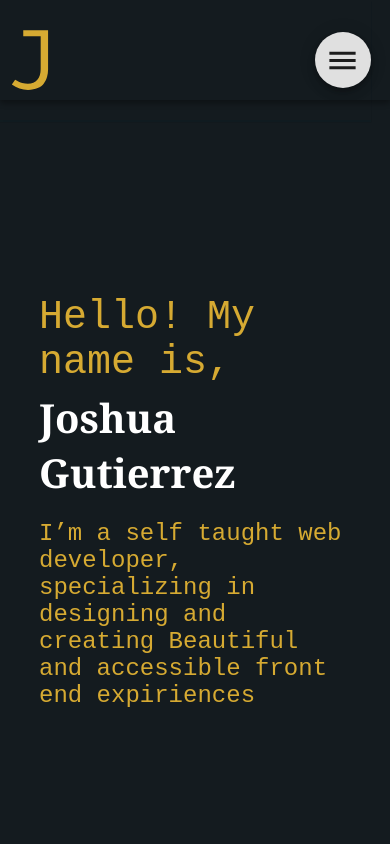
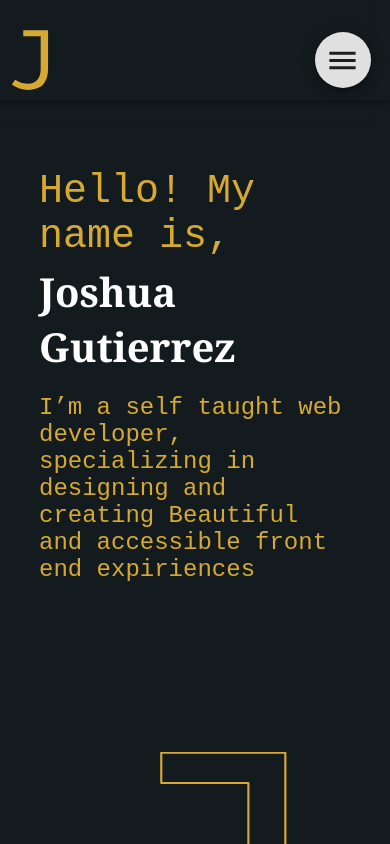
Before and after one commit to JoshuaGutie/portfolio, a React (Create React App) app: page / in a window 390 px wide. Shown: the top 844 px of the page. Built offline with nearby package versions, Linux system fonts and the light colour scheme.

Commit message:
more bug fixing

```diff
--- a/src/components/css/about.css
+++ b/src/components/css/about.css
@@ -251,6 +251,5 @@
 }
 .contactContainer {
     width: 80vw;
-    height: max-content;
 }
 }
--- a/src/components/css/home.css
+++ b/src/components/css/home.css
@@ -12,7 +12,7 @@
     justify-content: center;
     flex-direction: column;
     width:80vw ;
-    margin:10vh auto 5vh auto;
+    margin:15vh auto 5vh auto;
 }
 
 .hello {
@@ -44,7 +44,7 @@
 @media only screen and (max-width: 800px) {
     .textContainer {
         width: 80vw;
-        margin:35vh auto 35vh auto;
+        margin:20vh auto 20vh auto;
     }
 
     .homeContainer {
```
